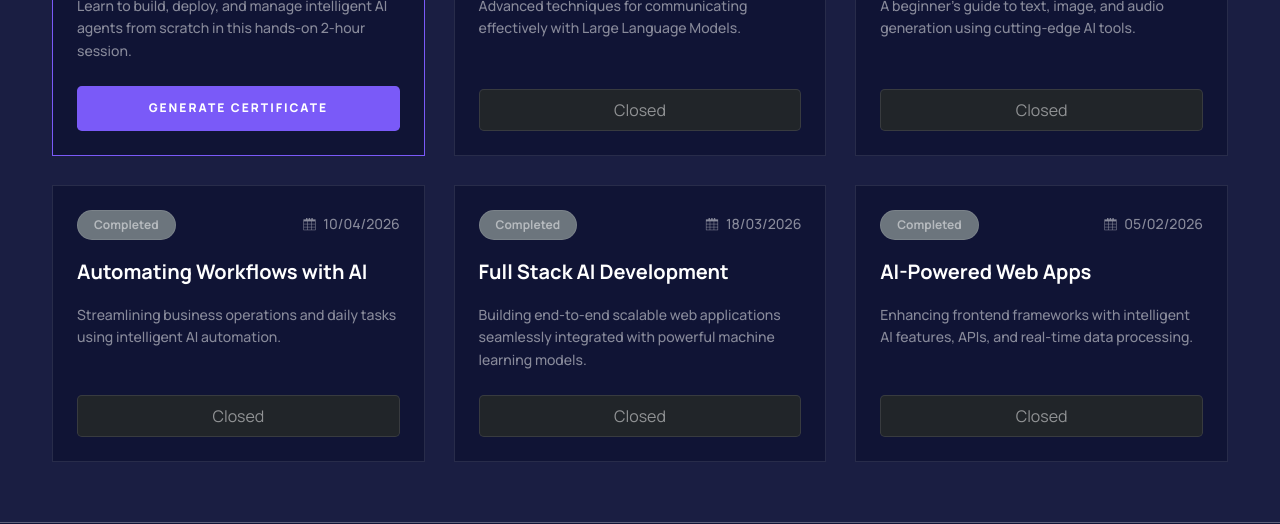
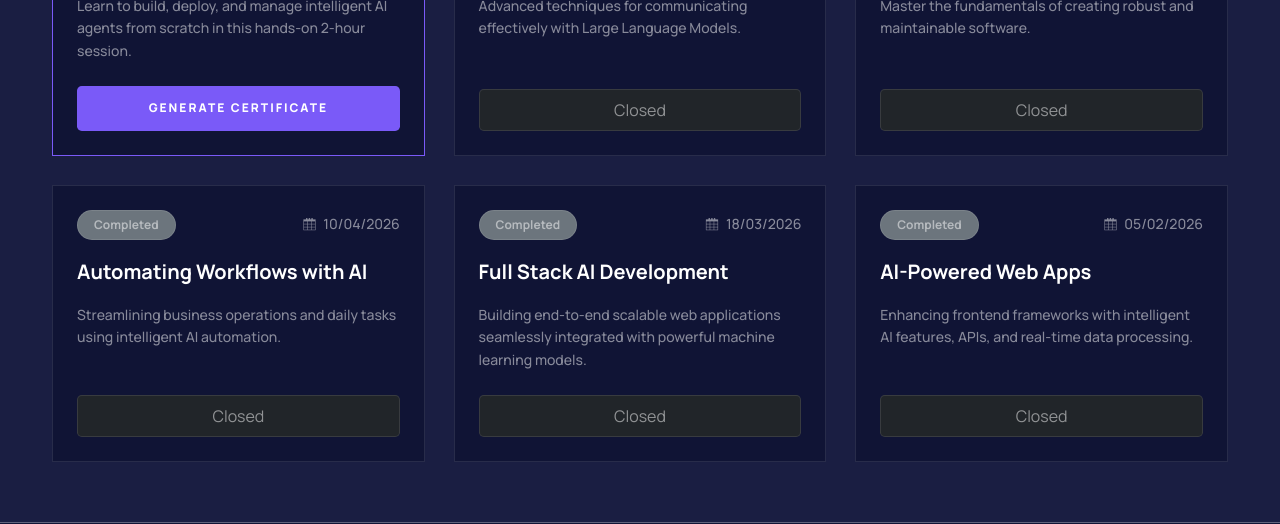
Before and after one commit to IST-2025/ist, a Flask app: page /workshop-certificate in a window 1280 px wide. Shown: the part 619-1143 px from the top of the page. Run offline with Flask 3, Linux system fonts and the light colour scheme; some libraries are stand-ins or nearby versions.

Commit message:
crt the certificate

```diff
--- a/aivent/templates/certificate.html
+++ b/aivent/templates/certificate.html
@@ -120,9 +120,9 @@
                         <span class="badge bg-secondary bg-opacity-25 text-white-50 rounded-pill px-3 py-2 border border-secondary border-opacity-25">Completed</span>
                         <span class="text-white-50 fs-14"><i class="icofont-calendar me-1"></i> 25/05/2026</span>
                     </div>
-                    <h4 class="text-white fs-22 mb-3">Intro to Generative AI</h4>
+                    <h4 class="text-white fs-22 mb-3">Building Software That Doesn't Break</h4>
                     <p class="text-white-50 fs-14 mb-4 flex-grow-1 text-wrap" style="white-space: normal; word-wrap: break-word; line-height: 1.6;">
-                        A beginner's guide to text, image, and audio generation using cutting-edge AI tools.
+                        Master the fundamentals of creating robust and maintainable software.
                     </p>
                     <button onclick="showPastWorkshopPopup()" class="btn btn-dark w-100 text-center rounded-3 py-2 text-white-50 border border-secondary border-opacity-25">
                         Closed
```
